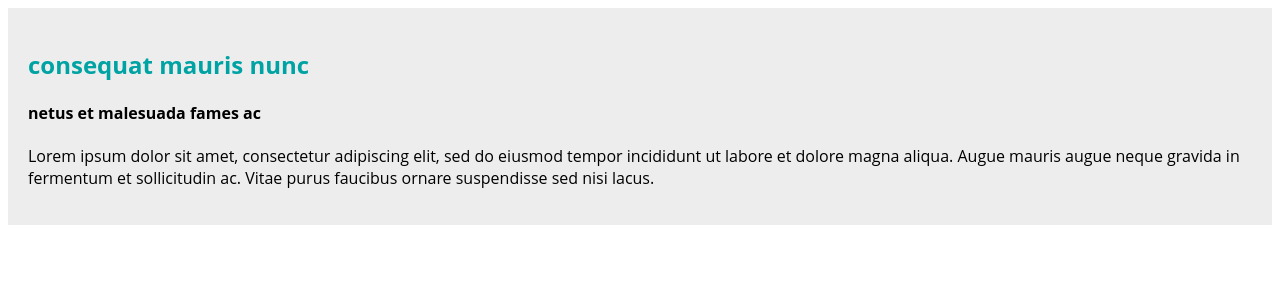
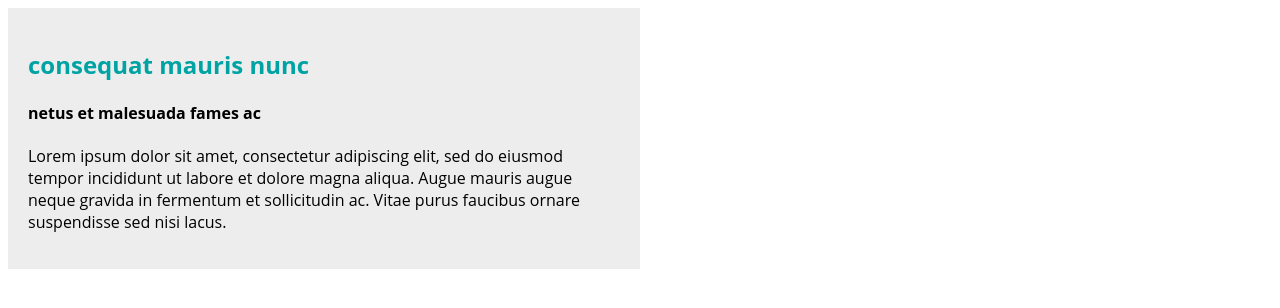
Before and after one commit to jkwan19/growsquares-react-test, a React (Create React App) app: page / in a window 1280 px wide. Shown: the top 308 px of the page. Built offline with nearby package versions, Linux system fonts and the light colour scheme.

Commit message:
Split screen veritcally

```diff
--- a/src/App.css
+++ b/src/App.css
@@ -2,3 +2,9 @@
    font-family: 'Open Sans', 'Baloo Tammudu 2', sans-serif;
    font-size: 1em;
 }
+.left{
+   width: 50%;
+}
+.right{
+   width: 50%;
+}
--- a/src/App.js
+++ b/src/App.js
@@ -6,7 +6,11 @@ import Description from './Components/Description';
 const App = () => {
   return (
     <div id='app'>
-      <Description />
+      <div className="left">
+      </div>
+      <div className="right">
+        <Description />
+      </div>
     </div>
   )
 }
```
